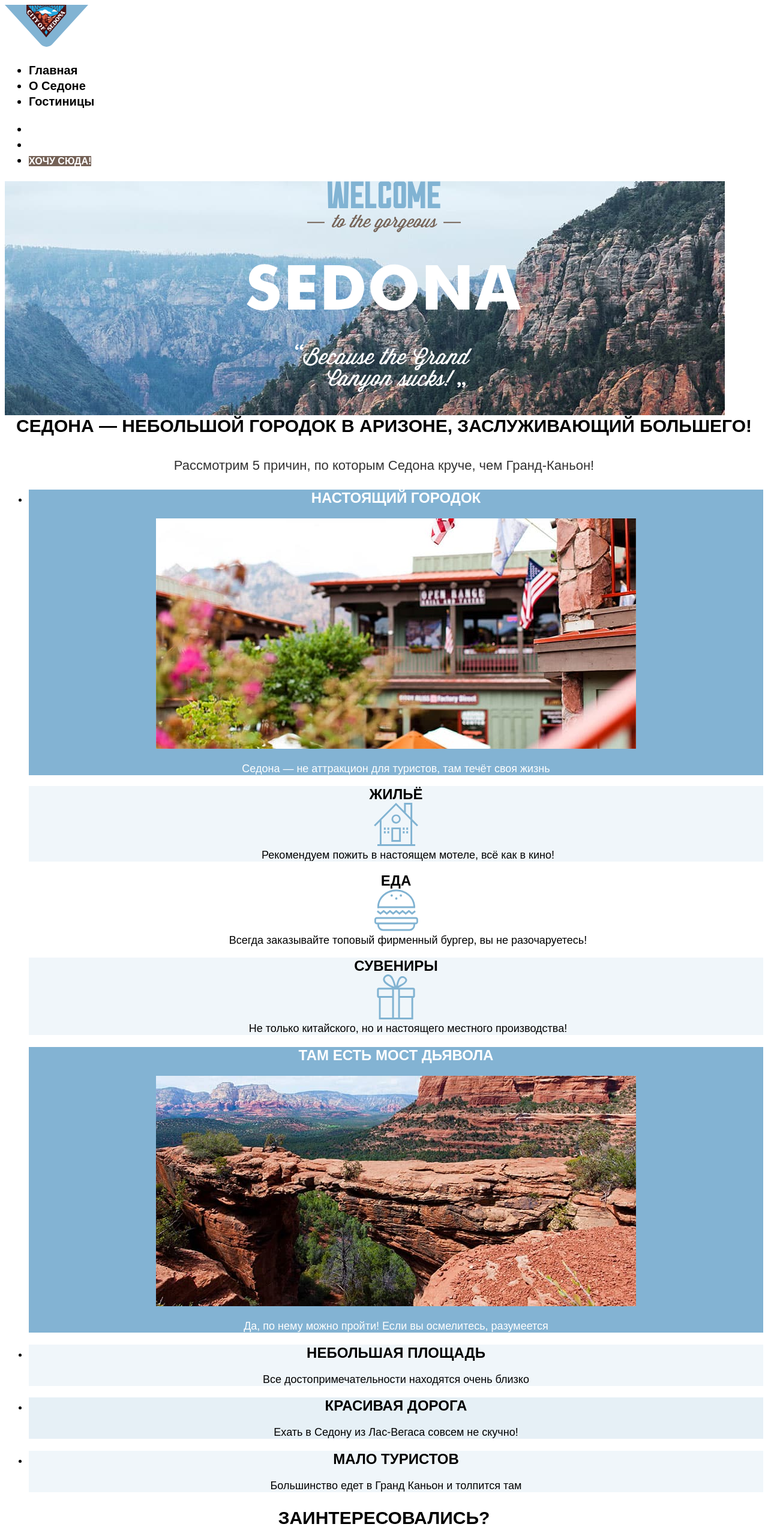
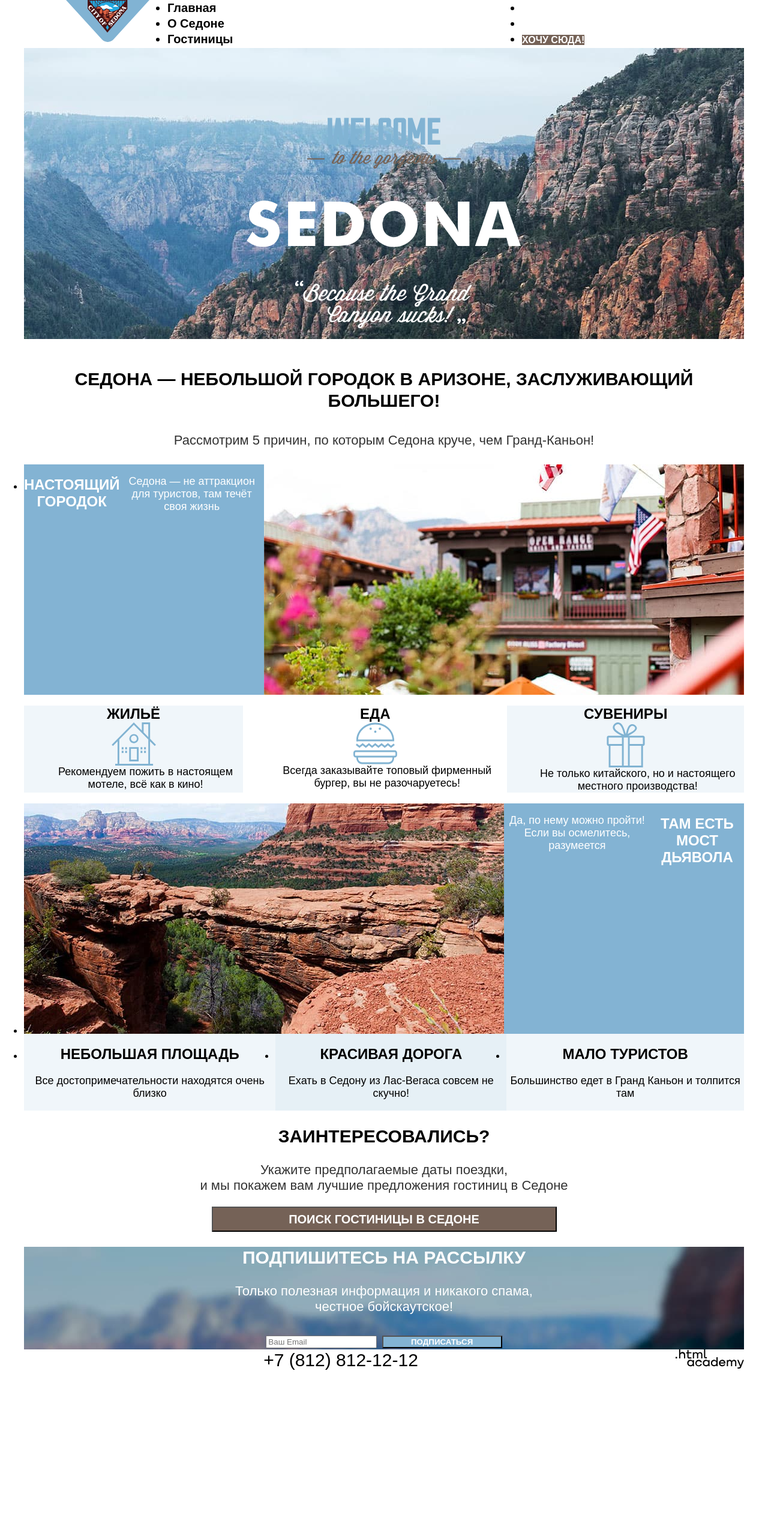
Before and after one commit to htmlacademy-htmlcss/2010839-sedona-33, a plain HTML site: page index.html in a window 1280 px wide. Shown: the top 2560 px of the page at 60% size. After the commit the page ends 2417 px from the top, so only its background shows below. Drawn offline with Linux system fonts and the light colour scheme; a web font is replaced by a local one.

Commit message:
пытается применить сетки
если честно, очень сомневаюсь в правильности сделанного, но чет на большее я пока не способен, возможно как-то коментарии помогут)

```diff
--- a/index.html
+++ b/index.html
@@ -6,11 +6,10 @@
   <title>HTML Academy: Седона</title>
   <link rel="stylesheet" href="styles/styles.css">
 </head>
-
 <body>
   <header class="page-header">
     <nav class="navigation">
-      <img class="logo" src="images/logo.svg" width="139px" height="70px" alt="Логотип">
+      <img class="navigation-logo" src="images/logo.svg" width="139px" height="70px" alt="Логотип">
       <ul class="navigation-list">
         <li class="navigation-item">
           <a class="navigation-link" href="index.html">Главная</a>
@@ -41,7 +40,8 @@
       </ul>
     </nav>
   </header>
-  <main class="main-index">
+  <main class="main-index main-container">
+    <div class="page-container">
     <h1 class="visually-hidden">Город Седона</h1>
     <img class="logo" src="images/logo-welcome-sedona.svg" width="458px" height="352px" alt="Добро пожаловать."><br>
       <section class="main-index-title">
@@ -51,11 +51,12 @@
         <section class="advantages">
           <ul class="advantages-list">
             <li class="advantages-item">
-            <div class="advantages-list-images">
+            <div class="advantages-item-images-first">
               <h2 class="advantages-title">Настоящий городок</h2>
+              <p class="advantages-description">Седона — не аттракцион для туристов, там течёт своя жизнь</p>
               <img class="content-images" src="images/main-true-city.jpg" width="800px" height="384px">
-              <p class="advantages-description">Седона — не аттракцион для туристов, там течёт своя жизнь</p>
             </div>
+            <div class="advantages-container">
               <dl class="advantages-options-house">
                 <dt class="advantages-title-options">Жильё</dt>
                 <img class="logo" src="images/house.svg" width="74px" height="72px" alt="Домик">
@@ -71,14 +72,17 @@
                 <img class="logo" src="images/souvenirs.svg" width="64px" height="75px" alt="Коробка с подарком">
                 <dd>Не только китайского, но и настоящего местного производства!</dd>
               </dl>
+            </div>
             </li>
-            <div class="advantages-list-images">
             <li class="advantages-item">
+              <div class="advantages-item-images-second">
               <h2 class="advantages-title">Там есть мост дьявола</h2>
+              <p class="advantages-description">Да, по нему можно пройти! Если вы осмелитесь, разумеется</p>
               <img class="content-images" src="images/main-devil's-bridge.jpg" width="800px" height="384px">
-              <p class="advantages-description">Да, по нему можно пройти! Если вы осмелитесь, разумеется</p>
+              </div>
+
             </li>
-            </div>
+          <div class="advantages-container">
             <div class="advantages-list-square">
               <li class="advantages-item">
                 <h2 class="advantages-title">Небольшая площадь</h2>
@@ -97,6 +101,7 @@
                 <p class="advantages-description">Большинство едет в Гранд Каньон и толпится там</p>
               </li>
             </div>
+          </div>
           </ul>
         </section>
         <section class="appointment">
@@ -113,8 +118,10 @@
           <input class="field" placeholder="Ваш Email" type="email" name="newsletter-email" id="newsletter-email" required>
           <button class="button newsletter-button" type="submit">Подписаться</button>
         </section>
+    </div>
   </main>
   <footer class="page-footer">
+  <div class="page-footer-container">
     <section class="footer-social">
       <ul class="footer-social-list">
         <li class="footer-social-item">
@@ -141,6 +148,7 @@
         <img src="images/logo-academy-link.svg" width="114px" height="32px" alt="HTML академия">
       </a>
     </section>
+  </div>
   </footer>
 </body>
 </html>
--- a/styles/styles.css
+++ b/styles/styles.css
@@ -14,17 +14,48 @@
     font-display: swap;
   }
 
+  .html {
+    height: 100%;
+  }
+
   /* Root */
 
   body {
+    margin: 0;
+    display: flex;
+    flex-direction: column;
+    min-height: 100%;
     font-family: "PT Sans", sans-serif;
     font-size: 20px;
     line-height: 26px;
     color: #000000;
     background-color: #ffffff;
+
   }
 
   /* header */
+
+  .navigation {
+    display: flex;
+    Width: 1060px;
+    margin: 0 auto;
+  }
+
+  .navigation-logo {
+    width: 139px;
+    margin-right: 30px;
+  }
+
+  .navigation-list {
+    width: 450px;
+    margin: 0;
+    padding: 0;
+  }
+
+  .navigation-user {
+    max-width: 300px;
+    margin-left: auto;
+  }
 
   .page-header {
     color: #000000;
@@ -49,6 +80,15 @@
 
   /* main */
 
+  .logo {
+    display: block;
+    margin: 0 auto;
+  }
+
+  .main-container {
+    flex-grow: 1;
+  }
+
   .main-index {
     font-size: 30px;
     line-height: 36px;
@@ -56,6 +96,13 @@
     text-transform: uppercase;
     background-image: url("../images/background-index.jpg");
     background-repeat: no-repeat;
+    width: 1200px;
+    margin: 0 auto;
+  }
+
+  .page-container {
+    width: 1200px;
+    margin: 0 auto;
   }
 
   .main-index-title {
@@ -74,15 +121,33 @@
   }
 
   .advantages-list {
+    margin: 0;
+    padding: 0;
     font-size: 18px;
     line-height: 21px;
     text-align: center;
     text-transform: none;
   }
 
-  .advantages-list-images {
+  .advantages-item-images-first {
+    display: flex;
+    width: 1200px;
     color: #ffffff;
     background-color: #83B3D3;
+  }
+
+  .advantages-item-images-second {
+    display: flex;
+    width: 1200px;
+    flex-direction: row-reverse;
+    color: #ffffff;
+    background-color: #83B3D3;
+  }
+
+  .advantages-container {
+    display: flex;
+    justify-content: flex-start;
+    width: 1200px;
   }
 
   .advantages-list-square {
@@ -100,8 +165,15 @@
   .advantages-title {
     font-size: 24px;
     line-height: 28px;
+    text-align: center;
     text-transform: uppercase;
     font-weight: 700;
+  }
+
+  .advantages-description {
+    font-size: 18px;
+    line-height: 21px;
+    text-align: center;
   }
 
   .advantages-options-house {
@@ -121,6 +193,11 @@
     line-height: 28px;
     text-transform: uppercase;
     font-weight: 700;
+  }
+
+  .appointment {
+    padding: 0 240px;
+    width: 720px;
   }
 
   .appointment-title {
@@ -144,6 +221,7 @@
     background-color: #756257;
     text-align: center;
     text-transform: uppercase;
+    width: 575px;
   }
 
   /* catalog */
@@ -169,7 +247,6 @@
     background-color: #83B3D3;
     background-image: url("../images/background-catalog.jpg");
     background-size: cover;
-
   }
 
   .inner-header-title {
@@ -212,11 +289,21 @@
     text-transform: uppercase;
   }
 
+  /* Сортировка */
+
+  .sort-container {
+    display: flex;
+    width: 1057px;
+    margin: 0 auto;
+  }
+
   .search-result {
     font-size: 30px;
     line-height: 39px;
     font-weight: 700;
     text-transform: uppercase;
+    width: 337px;
+    margin-left: 70px;
   }
 
   .select-control {
@@ -224,9 +311,23 @@
     line-height: 23px;
     color: #333333;
     background-color: #ffffff;
+    width: 287px;
+    margin-left: 192px;
   }
 
-  /* catalog list */
+  .button-visually {
+    width: 160px;
+    margin-left: 82px;
+  }
+
+  /* Каталог */
+
+  .catalog-container {
+    display: flex;
+    flex-direction: column;
+    width: 1056px;
+    margin: 0 auto;
+  }
 
   .hotels-list {
     font-size: 18px;
@@ -276,6 +377,25 @@
 
   .hotel-card-subscribe-current {
     background-color: #7DB54F;
+  }
+
+  .button-show-more {
+    width: 620px;
+    margin: 0 auto;
+    font-size: 20px;
+    line-height: 26px;
+    text-align: center;
+    color: #ffffff;
+    text-transform: uppercase;
+    font-weight: 700;
+    background-color: #83B3D3;;
+  }
+
+  /* Пагинация */
+
+  .pagination-container {
+    display: flex;
+    width: 1056px;
   }
 
   .pagination-show-more {
@@ -333,6 +453,8 @@
     font-size: 22px;
     line-height: 26px;
     text-transform: none;
+    width: 720px;
+    padding: 0 240px;
   }
 
   .subscribe {
@@ -358,6 +480,7 @@
     background-color: #83B3D3;
     font-weight: 700;
     text-transform: uppercase;
+    width: 200px;
   }
 
 /* footer */
@@ -370,7 +493,25 @@
   text-decoration: none;
 }
 
-/* номер телефона сделать без наклона */
+.page-footer-container {
+  display: flex;
+  Width: 1200px;
+  margin: 0 auto;
+}
+
+.footer-social {
+  width: 107px;
+  margin-right: 61px;
+}
+
+.footer-contacts {
+  width: 720px;
+}
+
+.footer-made-in {
+  width: 115px;
+  margin-left: auto;
+}
 
 .footer-contacts-phone {
   color: #000000;
@@ -379,6 +520,5 @@
 }
 
 .visually-hidden {
-  position: fixed;
-  transform: scale(0);
+  visibility: hidden;
 }
```
Also changed, not shown: catalog.html (+41 -9 lines).
